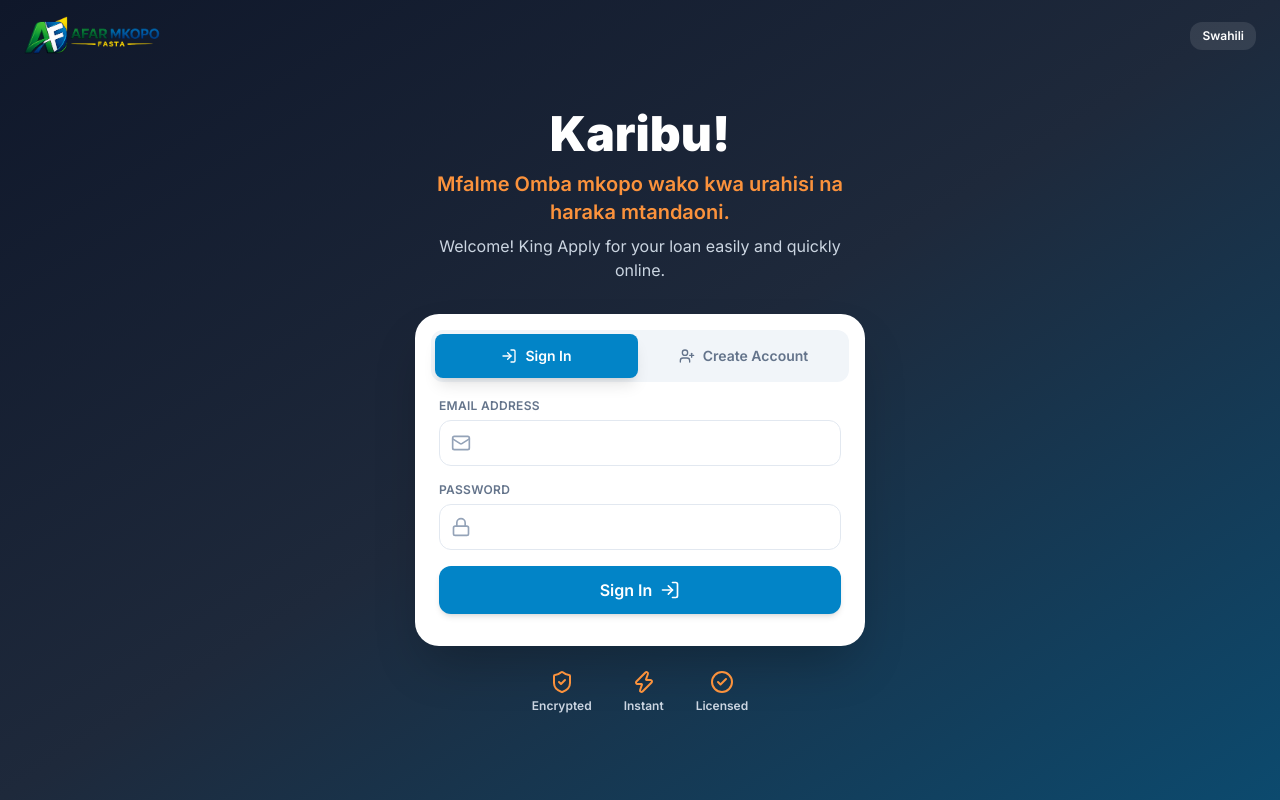
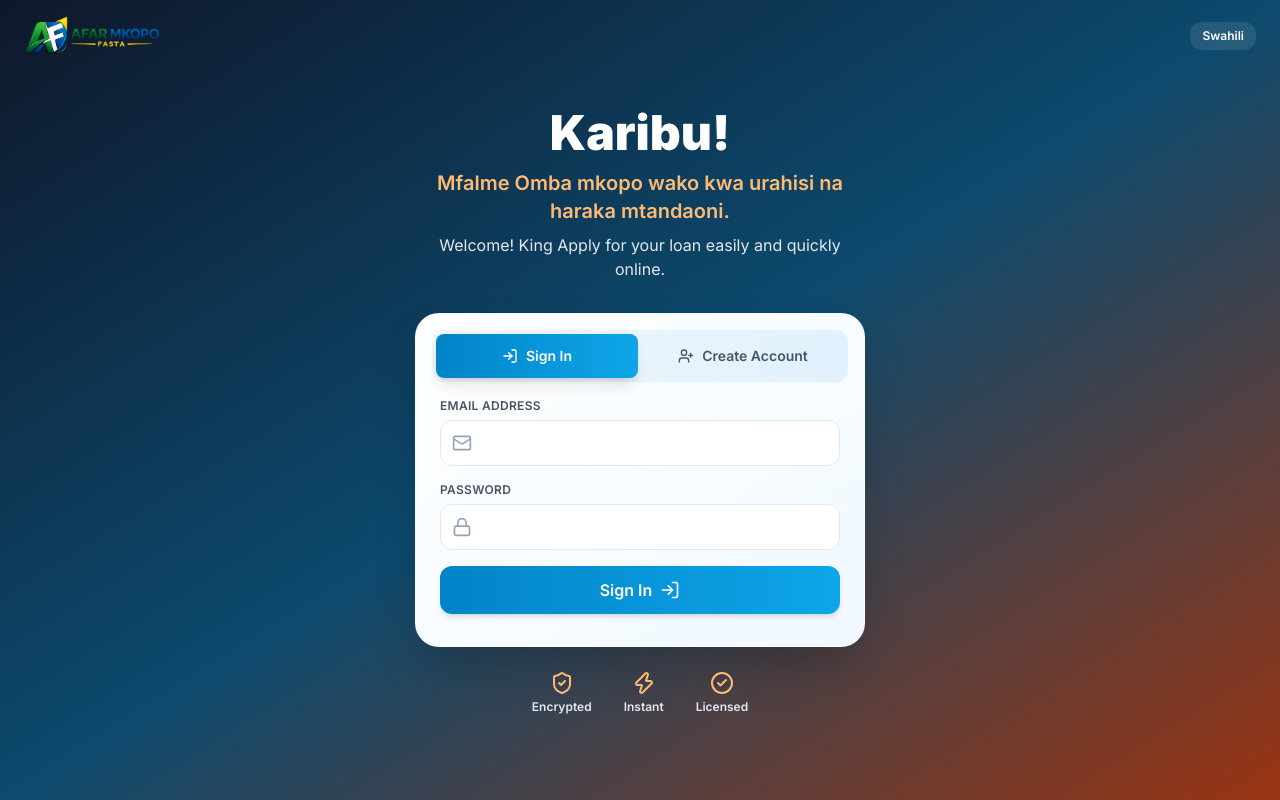
Before and after one commit to furahinibedon-arch/afar-mkopo-fasta, a Next.js app: page / in a window 1280 px wide. Built offline with nearby package versions, Linux system fonts and the light colour scheme; no server answers.

Commit message:
Update UI with brand gradients & accessibility improvements

```diff
--- a/app/globals.css
+++ b/app/globals.css
@@ -10,22 +10,22 @@
   input[type="text"], input[type="email"], input[type="password"], input[type="number"], input[type="tel"], input[type="date"], textarea { cursor: text; }
 }
 @layer components{
-.btn-primary{@apply inline-flex items-center justify-center gap-2 px-6 py-3 bg-primary-600 hover:bg-primary-700 text-white font-semibold rounded-xl transition-all duration-300 shadow-md hover:shadow-glow-primary focus:outline-none focus:ring-2 focus:ring-primary-500 focus:ring-offset-2 disabled:opacity-50 disabled:cursor-not-allowed}
-.btn-secondary{@apply inline-flex items-center justify-center gap-2 px-6 py-3 border-2 border-primary-600 text-primary-600 hover:bg-primary-600 hover:text-white font-semibold rounded-xl transition-all duration-300 disabled:opacity-50}
-.btn-brand{@apply inline-flex items-center justify-center gap-2 px-6 py-3 bg-brand-500 hover:bg-brand-600 text-white font-semibold rounded-xl transition-all duration-300 shadow-md hover:shadow-glow-brand focus:outline-none focus:ring-2 focus:ring-brand-400 focus:ring-offset-2 disabled:opacity-50 disabled:cursor-not-allowed}
-.btn-danger{@apply inline-flex items-center justify-center gap-2 px-4 py-2 bg-red-500 hover:bg-red-600 text-white font-semibold rounded-xl transition-all duration-200}
-.btn-success{@apply inline-flex items-center justify-center gap-2 px-4 py-2 bg-emerald-600 hover:bg-emerald-700 text-white font-semibold rounded-xl transition-all duration-200}
-.card{@apply bg-white rounded-2xl shadow-card p-6 transition-all duration-300}
-.card-hover{@apply card hover:shadow-card-hover hover:-translate-y-0.5}
+.btn-primary{@apply inline-flex items-center justify-center gap-2 px-6 py-3 bg-gradient-to-r from-primary-600 to-primary-500 hover:from-primary-700 hover:to-primary-600 text-white font-semibold rounded-xl transition-all duration-300 shadow-md hover:shadow-glow-primary focus:outline-none focus:ring-2 focus:ring-primary-500 focus:ring-offset-2 disabled:opacity-50 disabled:cursor-not-allowed}
+.btn-secondary{@apply inline-flex items-center justify-center gap-2 px-6 py-3 border-2 border-primary-600 text-primary-700 hover:bg-gradient-to-r hover:from-primary-600 hover:to-primary-500 hover:text-white font-semibold rounded-xl transition-all duration-300 disabled:opacity-50}
+.btn-brand{@apply inline-flex items-center justify-center gap-2 px-6 py-3 bg-gradient-to-r from-brand-500 to-brand-400 hover:from-brand-600 hover:to-brand-500 text-white font-semibold rounded-xl transition-all duration-300 shadow-md hover:shadow-glow-brand focus:outline-none focus:ring-2 focus:ring-brand-400 focus:ring-offset-2 disabled:opacity-50 disabled:cursor-not-allowed}
+.btn-danger{@apply inline-flex items-center justify-center gap-2 px-4 py-2 bg-gradient-to-r from-red-500 to-red-600 hover:from-red-600 hover:to-red-700 text-white font-semibold rounded-xl transition-all duration-200}
+.btn-success{@apply inline-flex items-center justify-center gap-2 px-4 py-2 bg-gradient-to-r from-emerald-600 to-emerald-500 hover:from-emerald-700 hover:to-emerald-600 text-white font-semibold rounded-xl transition-all duration-200}
+.card{@apply bg-gradient-to-br from-white to-dark-50 rounded-2xl shadow-card p-6 transition-all duration-300 border border-dark-100}
+.card-hover{@apply card hover:shadow-card-hover hover:-translate-y-0.5 hover:from-white hover:to-primary-50}
 .input-field{@apply w-full px-4 py-3 border border-dark-200 rounded-xl bg-white text-dark-800 placeholder-dark-400 focus:outline-none focus:ring-2 focus:ring-primary-500 focus:border-transparent transition-all duration-200 text-sm}
-.label{@apply block text-xs font-semibold text-dark-500 uppercase tracking-wide mb-1.5}
+.label{@apply block text-xs font-semibold text-dark-600 uppercase tracking-wide mb-1.5}
 .badge-pending{@apply inline-flex items-center px-2.5 py-0.5 rounded-full text-xs font-bold bg-amber-100 text-amber-700}
 .badge-approved{@apply inline-flex items-center px-2.5 py-0.5 rounded-full text-xs font-bold bg-emerald-100 text-emerald-700}
 .badge-rejected{@apply inline-flex items-center px-2.5 py-0.5 rounded-full text-xs font-bold bg-red-100 text-red-700}
 .badge-disbursed{@apply inline-flex items-center px-2.5 py-0.5 rounded-full text-xs font-bold bg-blue-100 text-blue-700}
-.badge-repaid{@apply inline-flex items-center px-2.5 py-0.5 rounded-full text-xs font-bold bg-dark-100 text-dark-600}
+.badge-repaid{@apply inline-flex items-center px-2.5 py-0.5 rounded-full text-xs font-bold bg-dark-100 text-dark-700}
 .badge-defaulted{@apply inline-flex items-center px-2.5 py-0.5 rounded-full text-xs font-bold bg-rose-100 text-rose-800}
-.wizard-step-active{@apply w-8 h-8 rounded-full bg-primary-500 text-white text-xs font-bold flex items-center justify-center shadow-glow-primary}
-.wizard-step-done{@apply w-8 h-8 rounded-full bg-emerald-500 text-white text-xs font-bold flex items-center justify-center}
-.wizard-step-inactive{@apply w-8 h-8 rounded-full bg-dark-200 text-dark-400 text-xs font-bold flex items-center justify-center}
+.wizard-step-active{@apply w-8 h-8 rounded-full bg-gradient-to-br from-primary-500 to-primary-400 text-white text-xs font-bold flex items-center justify-center shadow-glow-primary}
+.wizard-step-done{@apply w-8 h-8 rounded-full bg-gradient-to-br from-emerald-500 to-emerald-400 text-white text-xs font-bold flex items-center justify-center}
+.wizard-step-inactive{@apply w-8 h-8 rounded-full bg-dark-200 text-dark-500 text-xs font-bold flex items-center justify-center}
 }
--- a/app/page.tsx
+++ b/app/page.tsx
@@ -27,7 +27,7 @@ export default function HomePage() {
   const [tab, setTab] = useState<"login" | "register">("login");
   const { language, setLanguage } = useLanguage();
   return (
-    <div className="min-h-screen bg-gradient-to-br from-dark-900 via-dark-800 to-primary-900 flex flex-col">
+    <div className="min-h-screen bg-gradient-to-br from-dark-900 via-primary-900 to-brand-800 flex flex-col">
       <div className="flex items-center justify-between px-6 py-4">
         <div className="flex items-center gap-2.5">
           <div className="h-10 flex items-center">
@@ -40,12 +40,12 @@ export default function HomePage() {
                 const fallback = document.createElement('div');
                 fallback.className = 'flex items-center gap-2.5';
                 fallback.innerHTML = `
-                  <div class="w-9 h-9 rounded-xl bg-brand-500 flex items-center justify-center shadow-glow-brand">
+                  <div class="w-9 h-9 rounded-xl bg-gradient-to-br from-brand-500 to-brand-600 flex items-center justify-center shadow-glow-brand">
                     <span class="text-white font-black text-sm">AF</span>
                   </div>
                   <div>
                     <p class="text-white font-black text-base">AFAR Mkopo</p>
-                    <p class="text-brand-400 font-black text-xs tracking-widest">FASTA</p>
+                    <p class="text-brand-300 font-black text-xs tracking-widest">FASTA</p>
                   </div>
                 `;
                 e.currentTarget.parentElement?.appendChild(fallback);
@@ -63,24 +63,24 @@ export default function HomePage() {
             <h1 className="text-4xl sm:text-5xl font-black text-white mb-3">
               Karibu!
             </h1>
-            <p className="text-xl text-brand-400 font-semibold mb-2">
+            <p className="text-xl text-brand-300 font-semibold mb-2">
               Mfalme Omba mkopo wako kwa urahisi na haraka mtandaoni.
             </p>
-            <p className="text-dark-300">
+            <p className="text-dark-200">
               Welcome! King Apply for your loan easily and quickly online.
             </p>
           </div>
 
-          <div className="bg-white rounded-3xl shadow-2xl overflow-hidden">
-            <div className="flex bg-dark-100 m-4 rounded-xl p-1 gap-1">
+          <div className="bg-gradient-to-br from-white to-primary-50 rounded-3xl shadow-2xl overflow-hidden border border-white/20">
+            <div className="flex bg-gradient-to-r from-dark-100 to-primary-100 m-4 rounded-xl p-1 gap-1">
               {(["login", "register"] as const).map((t) => (
                 <button
                   key={t}
                   onClick={() => setTab(t)}
                   className={`flex-1 py-3 rounded-lg text-sm font-semibold transition-all flex items-center justify-center gap-2 ${
                     tab === t
-                      ? "bg-primary-600 text-white shadow-lg"
-                      : "text-dark-500 hover:text-dark-800 hover:bg-white/50"
+                      ? "bg-gradient-to-r from-primary-600 to-primary-500 text-white shadow-lg"
+                      : "text-dark-600 hover:text-dark-800 hover:bg-white/50"
                   }`}
                 >
                   {t === "login" ? <LogIn className="w-4 h-4" /> : <UserPlus className="w-4 h-4" />}
@@ -92,16 +92,16 @@ export default function HomePage() {
           </div>
 
           <div className="flex justify-center gap-8 mt-6">
-            <div className="flex flex-col items-center text-dark-300">
-              <ShieldCheck className="w-6 h-6 mb-1 text-brand-400" />
+            <div className="flex flex-col items-center text-dark-200">
+              <ShieldCheck className="w-6 h-6 mb-1 text-brand-300" />
               <span className="text-xs font-semibold">Encrypted</span>
             </div>
-            <div className="flex flex-col items-center text-dark-300">
-              <Zap className="w-6 h-6 mb-1 text-brand-400" />
+            <div className="flex flex-col items-center text-dark-200">
+              <Zap className="w-6 h-6 mb-1 text-brand-300" />
               <span className="text-xs font-semibold">Instant</span>
             </div>
-            <div className="flex flex-col items-center text-dark-300">
-              <CheckCircle2 className="w-6 h-6 mb-1 text-brand-400" />
+            <div className="flex flex-col items-center text-dark-200">
+              <CheckCircle2 className="w-6 h-6 mb-1 text-brand-300" />
               <span className="text-xs font-semibold">Licensed</span>
             </div>
           </div>
```
Also changed, not shown: components/Layout.tsx (+8 -8 lines).
